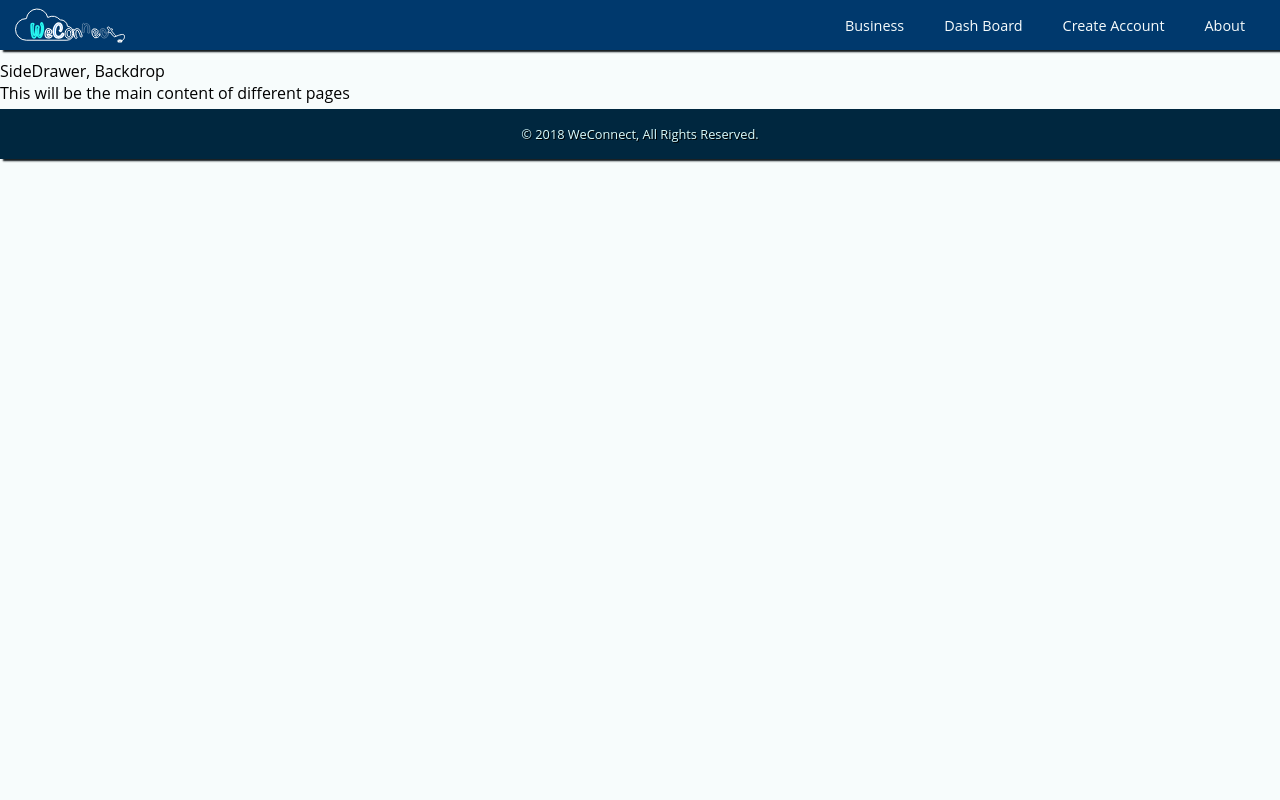
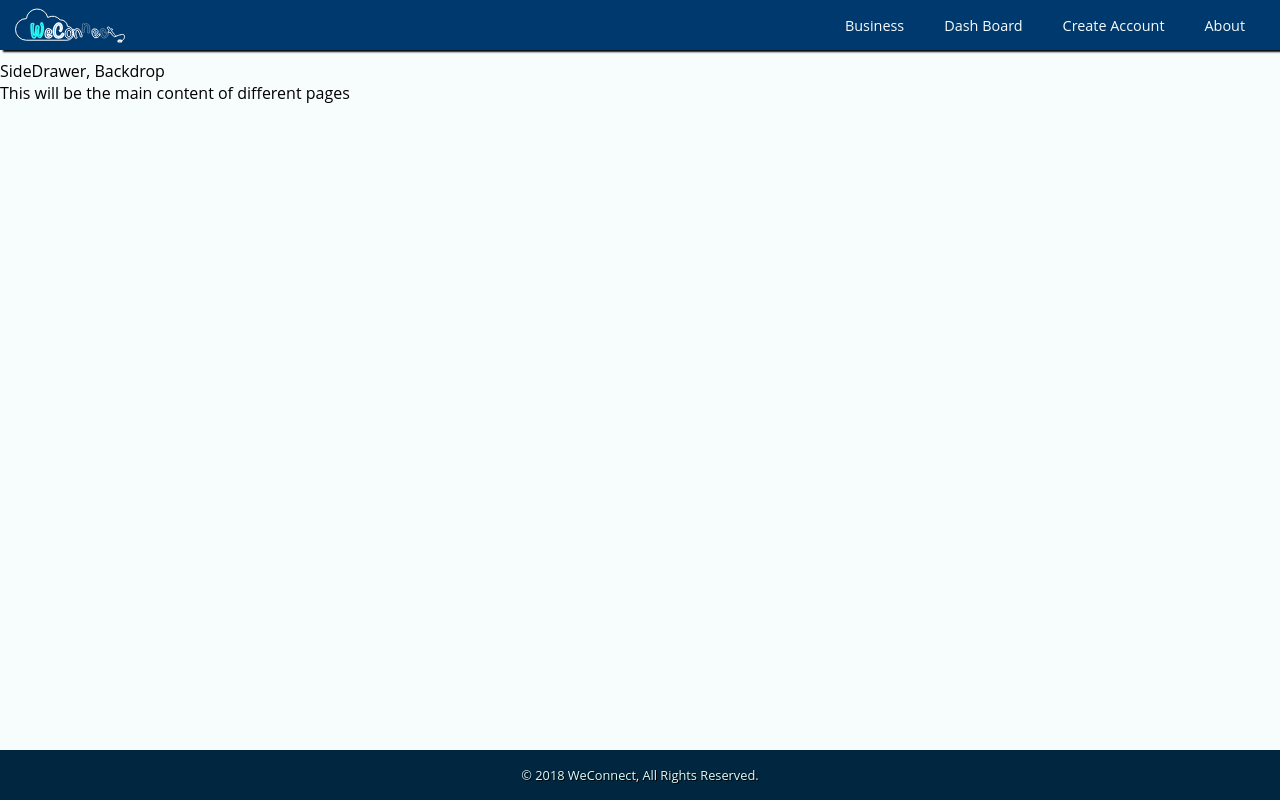
Before and after one commit to johnmutuma5/weconnect-client, a React (Create React App) app: page / in a window 1280 px wide. Built offline with nearby package versions, Linux system fonts and the light colour scheme.

Commit message:
[Feature] Push footer to the bottom of screen

```diff
--- a/src/components/Layout/Footer/Footer.css
+++ b/src/components/Layout/Footer/Footer.css
@@ -1,6 +1,6 @@
 footer {
   position: absolute;
-  bottom: 100;
+  bottom: 0;
   display: flex;
   flex-flow: row;
   justify-content: center;
@@ -8,17 +8,6 @@ footer {
   height: 50px;
   width: 100%;
   background: #00273F;
-}
-
-footer::after {
-    content: "";
-    -webkit-box-shadow: 3px 2px 2px 0px #00080C;
-            box-shadow: 3px 2px 2px 0px #00080C;
-    position: absolute;
-    bottom: 0;
-    left: 0;
-    width: 100%;
-    height: 3px;
 }
 
 footer .Copyright {
--- a/src/components/Layout/Layout.css
+++ b/src/components/Layout/Layout.css
@@ -1,3 +1,5 @@
 .content {
     margin-top: 60px;
+    min-height: calc(100vh - 60px);
+    position: relative;
 }
--- a/src/components/Navigation/Toolbar/Toolbar.css
+++ b/src/components/Navigation/Toolbar/Toolbar.css
@@ -22,5 +22,5 @@
     bottom: 0;
     left: 0;
     width: 100%;
-    height: 3px;
+    height: 5px;
 }
```
